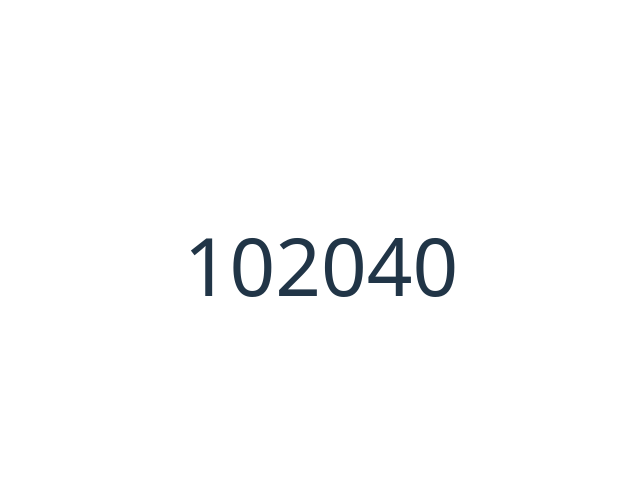
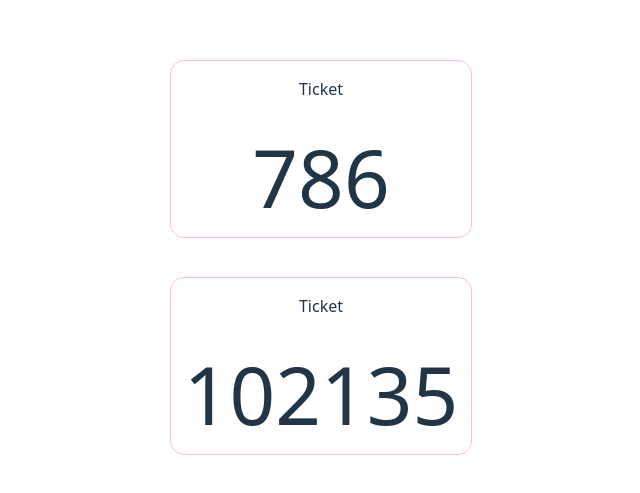
Before and after one commit to mayankchugh17/Lottery, a React (Vite) app: page / in a window 1280 px wide. Shown: the part 135-628 px from the top of the page, without its empty margins (319-959 px from the left). Built offline with nearby package versions, Linux system fonts and the light colour scheme.

Commit message:
Adding Style

```diff
--- a/src/App.jsx
+++ b/src/App.jsx
@@ -5,7 +5,10 @@ import './App.css'
 function App() {
   return (
    <>
-      <Ticket ticket={[10,20,40]} />
+      <Ticket ticket={[7,8,6]} />
+      <br />
+      <Ticket ticket={[10,2,13,5]} />
+
    </>
   )
 }
--- a/src/Ticket.css
+++ b/src/Ticket.css
@@ -1,4 +1,6 @@
 .Ticket{
     border: 1px solid pink;
     border-radius: 14px;
+    width: 300px;
+    margin-bottom: 15px;
 }
--- a/src/Ticket.jsx
+++ b/src/Ticket.jsx
@@ -1,14 +1,16 @@
 import TicketNum from "./TicketNum";
 import './Ticket.css'
+
 export default function Ticket({ticket})
 {
     return (
-        <>
+        <div className="Ticket">
+            <p>Ticket</p>
             {
                 ticket.map((num, idx)=>(
                     <TicketNum num={num} key={idx}/>
                 ))
             }
-        </>
+        </div>
     );
 }
```
